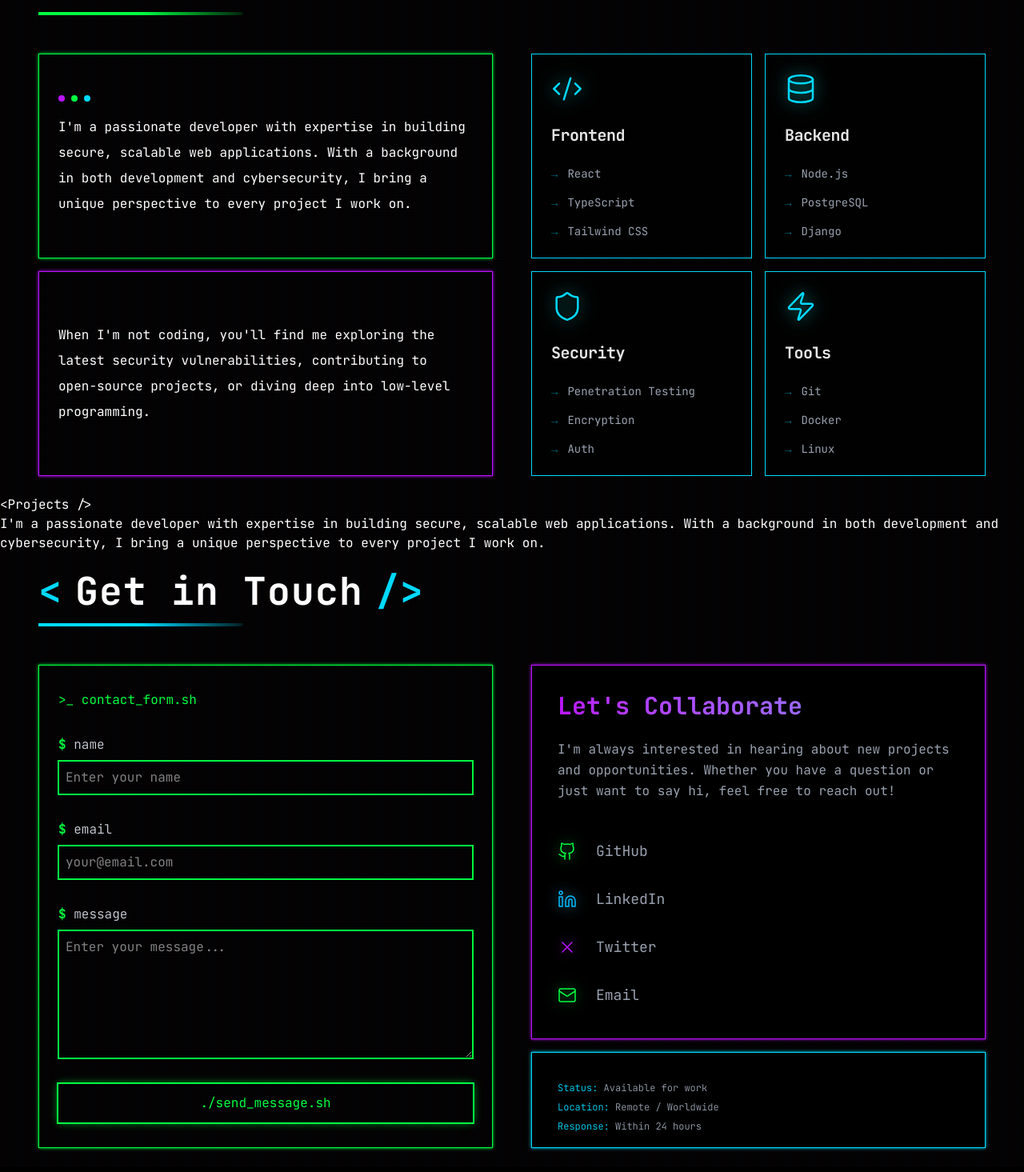
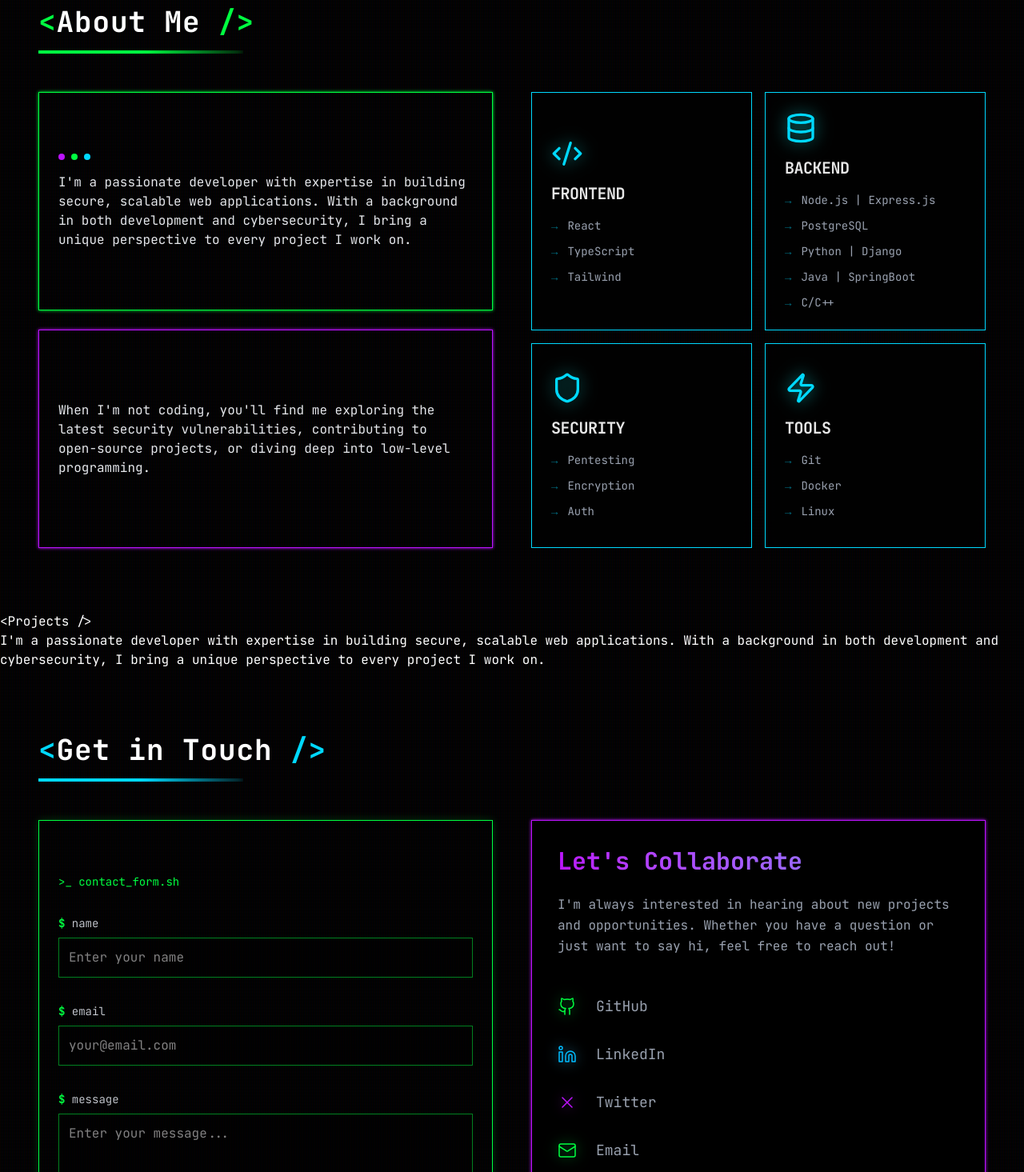
Before and after one commit to i-am-Shekinah/shekinahcodes, a React (Vite) app: page / in a window 1280 px wide. Shown: the part 765-2230 px from the top of the page at 80% size. Built offline with nearby package versions, Linux system fonts and the light colour scheme.

Commit message:
style: make components mobile responsive

```diff
--- a/src/components/AboutMe.tsx
+++ b/src/components/AboutMe.tsx
@@ -2,60 +2,69 @@ import SkillsCard from "./ui/SkilsCard";
 import { Shield, Code2, Database, Zap } from "lucide-react";
 
 function AboutMe() {
-
     return (
-        <div className="mx-12 my-6">
+        <div className="mx-6 md:mx-12 my-12 md:my-20">
 
             <div className="mb-12">
-                <h2 className="heading2"><span className="text-neon-green">{"<"}</span>About Me <span className="text-neon-green">{"/>"}</span></h2>
+                <h2 className="text-3xl md:text-4xl font-bold tracking-wide">
+                    <span className="text-neon-green">{"<"}</span>
+                    About Me
+                    <span className="text-neon-green">{" />"}</span>
+                </h2>
 
-                {/* The Fading Neon Underline */}
-                <div className="w-64 h-1 mt-4 relative overflow-hidden">
+                <div className="w-48 md:w-64 h-1 mt-4 relative overflow-hidden">
                     <div className="absolute inset-0 bg-linear-to-r from-neon-green via-neon-green to-transparent" />
-                    {/* Subtle glow behind the line */}
                     <div className="absolute inset-0 bg-neon-green blur-xs opacity-40" />
                 </div>
             </div>
 
-            <div className="flex justify-between gap-12">
-                <div className="flex-1 flex-col space-y-4">
-                    <div className="flex-col gap-4 border border-neon-green shadow-[0_0_4px_rgba(0,255,65,0.4)] shadow-neon-green h-64 px-6 flex justify-center leading-loose">
-                        <div className="flex gap-2">
+
+            <div className="flex flex-col lg:flex-row lg:h-full gap-8 lg:gap-12">
+
+
+                <div className="flex-1 flex flex-col space-y-6">
+
+                    <div className="border border-neon-green shadow-[0_0_4px_rgba(0,255,65,0.4)] shadow-neon-green py-8 px-6 flex flex-col justify-center leading-loose relative lg:h-full">
+                        <div className="flex gap-2 mb-4">
                             <div className="h-2 w-2 rounded-full bg-neon-purple"></div>
                             <div className="h-2 w-2 rounded-full bg-neon-green"></div>
                             <div className="h-2 w-2 rounded-full bg-neon-blue"></div>
                         </div>
-                        <p>I'm a passionate developer with expertise in building secure, scalable web applications. With a background in both development and cybersecurity, I bring a unique perspective to every project I work on.</p>
+                        <p className="text-sm md:text-base text-gray-200">
+                            I'm a passionate developer with expertise in building secure, scalable web applications. With a background in both development and cybersecurity, I bring a unique perspective to every project I work on.
+                        </p>
                     </div>
 
-                    <div className="border border-neon-purple shadow-[0_0_4px_rgba(188,19,254,0.4)] shadow-neon-purple h-64 px-6 flex items-center leading-loose">
-                        <p>When I'm not coding, you'll find me exploring the latest security vulnerabilities, contributing to open-source projects, or diving deep into low-level programming.</p>
+                    <div className="border border-neon-purple shadow-[0_0_4px_rgba(188,19,254,0.4)] shadow-neon-purple py-8 px-6 flex items-center leading-loose lg:h-full">
+                        <p className="text-sm md:text-base text-gray-200">
+                            When I'm not coding, you'll find me exploring the latest security vulnerabilities, contributing to open-source projects, or diving deep into low-level programming.
+                        </p>
                     </div>
                 </div>
 
-
-                <div className="flex-1 flex-col space-y-4">
-                    <div className="flex gap-4">
+                {/* Skills Grid Section */}
+                <div className="flex-1 flex flex-col space-y-4">
+                    {/* Row 1: Grid for mobile/tablet, flex for desktop */}
+                    <div className="grid grid-cols-1 sm:grid-cols-2 gap-4">
                         <SkillsCard
                             title="Frontend"
                             icon={Code2}
-                            items={['React', 'TypeScript', 'Tailwind CSS']}
+                            items={['React', 'TypeScript', 'Tailwind']}
                         />
 
                         <SkillsCard
                             title="Backend"
                             icon={Database}
-                            items={['Node.js', 'PostgreSQL', 'Django']}
+                            items={['Node.js | Express.js', 'PostgreSQL', 'Python | Django', 'Java | SpringBoot', 'C/C++']}
                         />
                     </div>
 
-
-
-                    <div className="flex gap-4">
+                    {/* Row 2 */}
+                    <div className="grid grid-cols-1 sm:grid-cols-2 gap-4">
                         <SkillsCard
                             title="Security"
                             icon={Shield}
-                            items={['Penetration Testing', 'Encryption', 'Auth']}
+                            items={['Pentesting', 'Encryption', 'Auth']}
                         />
 
                         <SkillsCard
@@ -63,12 +72,10 @@ function AboutMe() {
                             icon={Zap}
                             items={['Git', 'Docker', 'Linux']}
                         />
-
                     </div>
                 </div>
             </div>
         </div>
-
     )
 }
 
--- a/src/components/Contact.tsx
+++ b/src/components/Contact.tsx
@@ -1,39 +1,37 @@
-import Collaborate from "./Collaborate";
 import ContactForm from "./ContactForm";
 import WorkStatus from "./WorkStatus";
 
 function Contact() {
     return (
-        <div id="contact" className="mx-12 my-6">
+        <div id="contact" className="mx-6 md:mx-12 my-12 md:my-20">
 
             <div className="mb-12">
-                <h2 className="heading2"><span className="text-neon-blue">{"<"}</span>Get in Touch <span className="text-neon-blue">{"/>"}</span></h2>
+                <h2 className="text-3xl md:text-4xl font-bold tracking-wide">
+                    <span className="text-neon-blue">{"<"}</span>
+                    Get in Touch
+                    <span className="text-neon-blue">{" />"}</span>
+                </h2>
 
-                {/* The Fading Neon Underline */}
-                <div className="w-64 h-1 mt-4 relative overflow-hidden">
+                <div className="w-48 md:w-64 h-1 mt-4 relative overflow-hidden">
                     <div className="absolute inset-0 bg-linear-to-r from-neon-blue via-neon-blue to-transparent" />
-                    {/* Subtle glow behind the line */}
                     <div className="absolute inset-0 bg-neon-blue blur-xs opacity-40" />
                 </div>
             </div>
 
 
-            {/* row */}
-            <div className="flex justify-between space-x-12 h-full">
+            <div className="flex flex-col lg:flex-row justify-between gap-12 lg:h-full">
 
-                {/* col-1 */}
-                <div className="flex flex-1 w-full">
+                {/* col-1: Contact Form */}
+                <div className="flex-1 w-full order-2 lg:order-1">
                     <ContactForm />
                 </div>
 
-
-                {/* col-2 */}
-                <div className="flex-col flex-1 w-full">
+                {/* col-2: Work Status & Collaborate */}
+                <div className="flex-1 w-full order-1 lg:order-2">
                     <WorkStatus />
                 </div>
 
             </div>
-
         </div>
     )
 }
--- a/src/components/ContactForm.tsx
+++ b/src/components/ContactForm.tsx
@@ -1,28 +1,39 @@
 function ContactForm() {
     return (
-        <div className="flex flex-1 flex-col justify-center border space-y-8 border-neon-green px-6 h-full shadow-neon-green shadow-[0_0_4px_rgba(0,255,65,0.4)]">
-            <p className="text-neon-green">{">_ contact_form.sh"}</p>
+        <div className="flex flex-col justify-center border space-y-8 border-neon-green px-6 py-8 bg-black/20 shadow-[0_0_10px_rgba(0,255,65,0.2)] lg:h-full">
+            <p className="text-neon-green font-mono text-sm">{">_ contact_form.sh"}</p>
+
 
             <div className="flex flex-col gap-2">
-                <label htmlFor="name" className="font-light text-gray-300"><span className="text-neon-green font-semibold">$</span> name</label>
-                <input type="text" placeholder="Enter your name" className="p-2 w-full border border-neon-green outline-1 focus:border-neon-green outline-neon-green focus:shadow-[0_0_10px_rgba(0,255,65,0.7)]" />
+                <label htmlFor="name" className="text-sm font-light text-gray-300">
+                    <span className="text-neon-green font-semibold">$</span> name
+                </label>
+                <input type="text" placeholder="Enter your name" className="p-3 w-full bg-black/40 border border-neon-green/50 text-white outline-none focus:border-neon-green focus:shadow-[0_0_10px_rgba(0,255,65,0.5)] transition-all" />
             </div>
 
 
             <div className="flex flex-col gap-2">
-                <label htmlFor="email" className="font-light text-gray-300"><span className="text-neon-green font-semibold">$</span> email</label>
-                <input type="email" placeholder="your@email.com" className="p-2 w-full border border-neon-green outline-1 focus:border-neon-green outline-neon-green focus:shadow-[0_0_10px_rgba(0,255,65,0.7)]" />
+                <label htmlFor="email" className="text-sm font-light text-gray-300">
+                    <span className="text-neon-green font-semibold">$</span> email
+                </label>
+                <input type="email" placeholder="your@email.com" className="p-3 w-full bg-black/40 border border-neon-green/50 text-white outline-none focus:border-neon-green focus:shadow-[0_0_10px_rgba(0,255,65,0.5)] transition-all" />
             </div>
 
 
             <div className="flex flex-col gap-2">
-                <label htmlFor="message" className="font-light text-gray-300"><span className="text-neon-green font-semibold">$</span> message</label>
-                <textarea placeholder="Enter your message..." className="p-2 w-full min-h-40 border border-neon-green outline-1 focus:border-neon-green outline-neon-green focus:shadow-[0_0_10px_rgba(0,255,65,0.7)]"></textarea>
+                <label htmlFor="message" className="text-sm font-light text-gray-300">
+                    <span className="text-neon-green font-semibold">$</span> message
+                </label>
+                <textarea placeholder="Enter your message..." className="p-3 w-full min-h-32 border border-neon-green/50 bg-black/40 text-white outline-none focus:border-neon-green focus:shadow-[0_0_10px_rgba(0,255,65,0.5)] transition-all"></textarea>
             </div>
 
-            <button type="submit" className="w-full p-3 text-neon-green outline-2 outline-neon-green shadow-[0_0_10px_rgba(0,255,65,0.7)] hover:cursor-pointer hover:shadow-[0_0_20px_rgba(0,255,65,0.7)] hover:text-black hover:bg-neon-green hover:font-semibold transition-all duration-300">./send_message.sh</button>
+
+            <button type="submit" className="w-full p-4 text-neon-green border-2 border-neon-green shadow-[0_0_10px_rgba(0,255,65,0.4)] hover:cursor-pointer hover:shadow-[0_0_20px_rgba(0,255,65,0.7)] hover:text-black hover:bg-neon-green font-bold transition-all duration-300 uppercase tracking-widest text-xs">
+                ./send_message.sh
+            </button>
         </div>
     )
 }
 
+
 export default ContactForm;
--- a/src/components/WorkStatus.tsx
+++ b/src/components/WorkStatus.tsx
@@ -2,16 +2,19 @@ import Collaborate from "./Collaborate";
 
 function WorkStatus() {
     return (
-        <div className="flex-col space-y-4 w-full">
+        <div className="flex flex-col space-y-6 w-full lg:h-full">
 
+            {/* Remove any hardcoded max-width inside Collaborate component for this use case */}
             <div className="w-full">
                 <Collaborate />
             </div>
 
-            <div className="border border-neon-blue w-full h-30 p-8 bg-black text-gray-400 leading-loose font-light text-xs shadow-neon-blue shadow-[0_0_4px_rgba(0,255,255,0.4)]">
-                <p><span className="text-neon-blue">Status: </span>Available for work</p>
-                <p><span className="text-neon-blue">Location: </span>Remote / Worldwide</p>
-                <p><span className="text-neon-blue">Response: </span>Within 24 hours</p>
+            <div className="border border-neon-blue w-full min-h-fit p-6 md:p-8 bg-black/40 text-gray-400 leading-loose font-mono text-[10px] md:text-xs shadow-[0_0_10px_rgba(0,255,255,0.2)]">
+                <div className="space-y-2">
+                    <p><span className="text-neon-blue font-bold uppercase tracking-wider">Status: </span>Available for work</p>
+                    <p><span className="text-neon-blue font-bold uppercase tracking-wider">Location: </span>Remote / Worldwide</p>
+                    <p><span className="text-neon-blue font-bold uppercase tracking-wider">Response: </span>Within 24 hours</p>
+                </div>
             </div>
 
         </div>
--- a/src/components/ui/SkilsCard.tsx
+++ b/src/components/ui/SkilsCard.tsx
@@ -6,30 +6,30 @@ interface CardProps {
   items: string[];
 }
 
-
 function SkillsCard({ title, icon: Icon, items }: CardProps) {
   return (
-    <div className="flex flex-col flex-1 justify-center h-64 px-6 bg-black/40 border border-neon-blue backdrop-blur-md hover:scale-105 hover:shadow-[0_0_20px_rgba(0,217,255,0.7)] hover:shadow-neon-blue transition-all group duration-500 relative overflow-hidden">
+    <div className="flex flex-col flex-1 justify-center min-h-[16rem] p-6 bg-black/40 border border-neon-blue backdrop-blur-md
+                    md:hover:scale-105 md:hover:shadow-[0_0_20px_rgba(0,217,255,0.7)] md:hover:shadow-neon-blue
+                    transition-all group duration-500 relative overflow-hidden">
 
-      <div className="mb-6">
+      <div className="mb-4">
         <Icon
-          size={40}
-          strokeWidth={1.5}
-          className="text-neon-blue drop-shadow-[0_0_10px_rgba(19,254,254,0.6)]"
+          size={32} /* Slightly smaller icon for mobile */
+          className="md:size-10 text-neon-blue drop-shadow-[0_0_10px_rgba(19,254,254,0.6)]"
         />
       </div>
 
-      <h3 className="text-xl font-bold mb-6 titlecase tracking-tight text-white/90">
+      <h3 className="text-lg md:text-xl font-bold mb-4 uppercase tracking-tight text-white/90">
         {title}
       </h3>
 
-      <ul className="space-y-4">
+      <ul className="space-y-3">
         {items.map((item) => (
           <li
             key={item}
-            className="flex items-center gap-3 font-mono text-sm text-gray-400 group/item hover:text-white transition-colors"
+            className="flex items-center gap-3 font-mono text-xs md:text-sm text-gray-400 group-hover:text-white transition-colors"
           >
-            <span className="text-neon-blue opacity-50 group-hover/item:opacity-100 transition-opacity font-bold">
+            <span className="text-neon-blue opacity-50 transition-opacity font-bold">
               →
             </span>
             {item}
```
